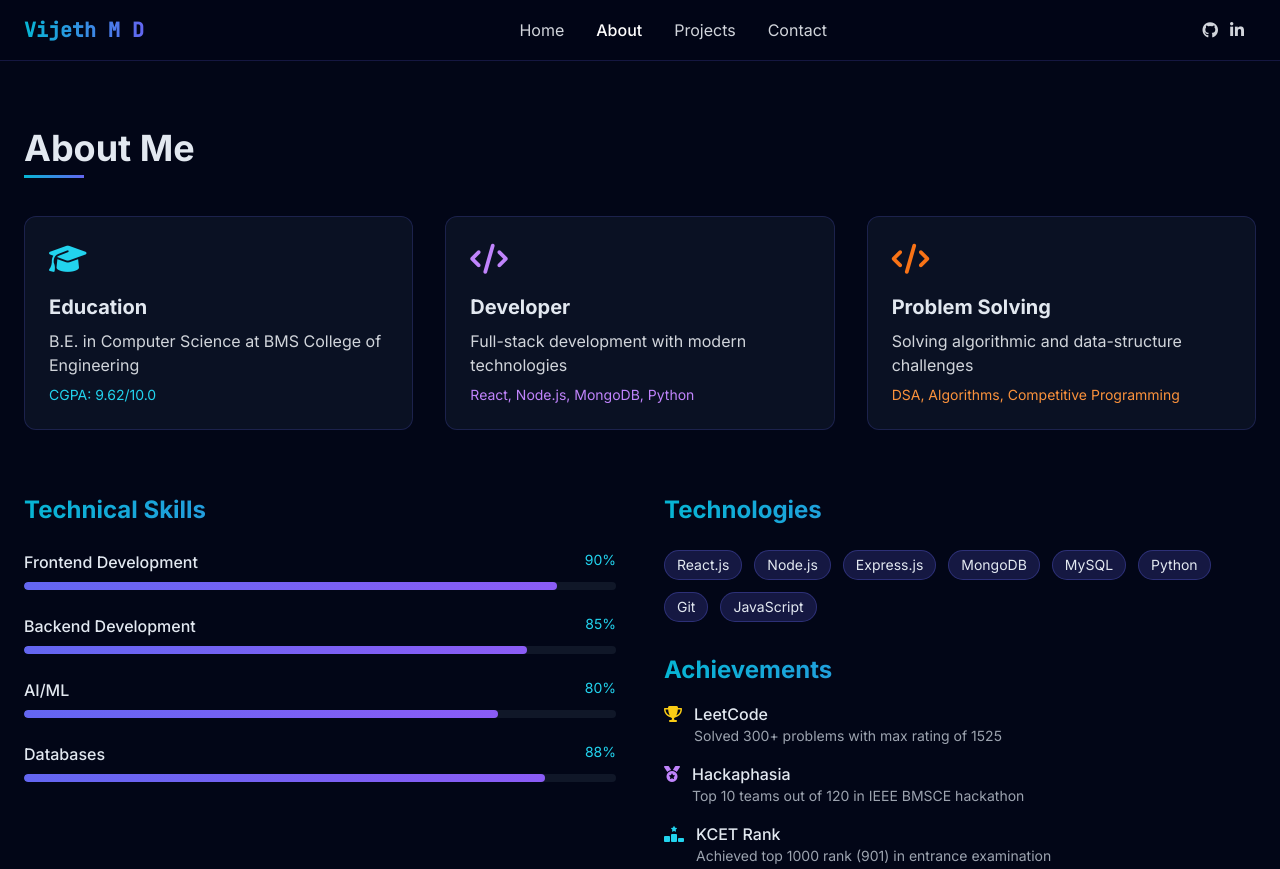
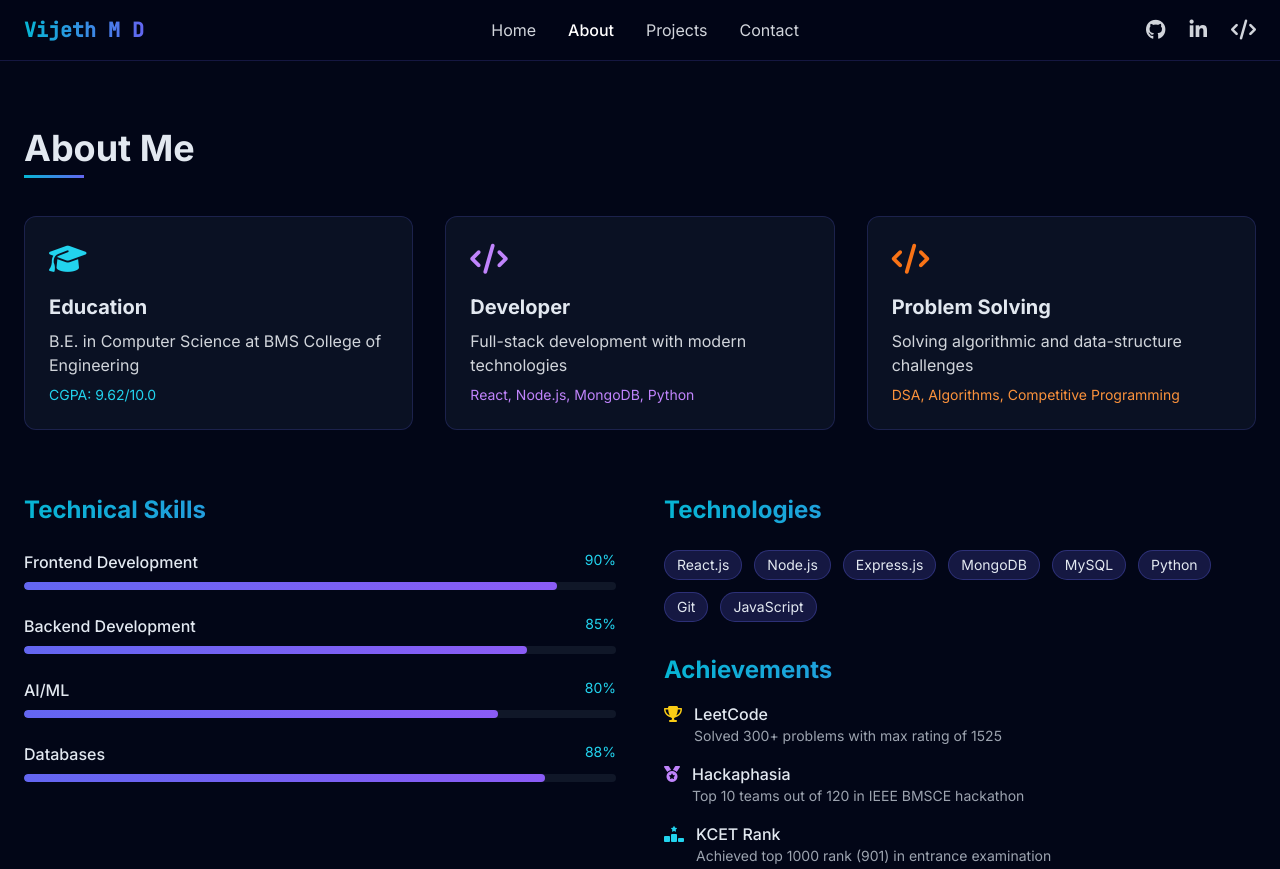
Before and after one commit to vijethmd/portfolio, a plain HTML site: page about.html in a window 1280 px wide. Shown: the top 869 px of the page. Drawn offline with nearby package versions, Linux system fonts and the light colour scheme.

Commit message:
Updated about and projects pages

```diff
--- a/about.html
+++ b/about.html
@@ -98,16 +98,16 @@
                 <a href="projects.html" class="text-gray-300 hover:text-white transition">Projects</a>
                 <a href="contact.html" class="text-gray-300 hover:text-white transition">Contact</a>
             </div>
-            <div class="flex items-center space-x-4">
-                <div class="flex space-x-3">
-                    <a href="https://github.com/vijethmd" class="text-gray-300 hover:text-white transition">
-                        <i class="fab fa-github"></i>
+            <div class="flex items-center space-x-6">
+    <div class="flex space-x-6">
+        <a href="https://github.com/vijethmd" class="text-gray-300 hover:text-white transition transform hover:scale-110">
+            <i class="fab fa-github text-xl"></i>
         </a>
-                    <a href="#" class="text-gray-300 hover:text-white transition">
-                        <i class="fab fa-linkedin-in"></i>
+        <a href="https://www.linkedin.com/in/vijeth-m-d-1b8902221/" class="text-gray-300 hover:text-white transition transform hover:scale-110">
+            <i class="fab fa-linkedin-in text-xl"></i>
         </a>
-                    <a href="#" class="text-gray-300 hover:text-white transition">
-                        <i class="fab fa-leetcode"></i>
+        <a href="https://leetcode.com/vijethmd" class="text-gray-300 hover:text-white transition transform hover:scale-110">
+            <i class="fas fa-code text-xl"></i>
         </a>
     </div>
     <button class="md:hidden text-gray-300">
```
Also changed, not shown: projects.html (+8 -8 lines). Lines whose indentation alone changed are shown as unchanged.
